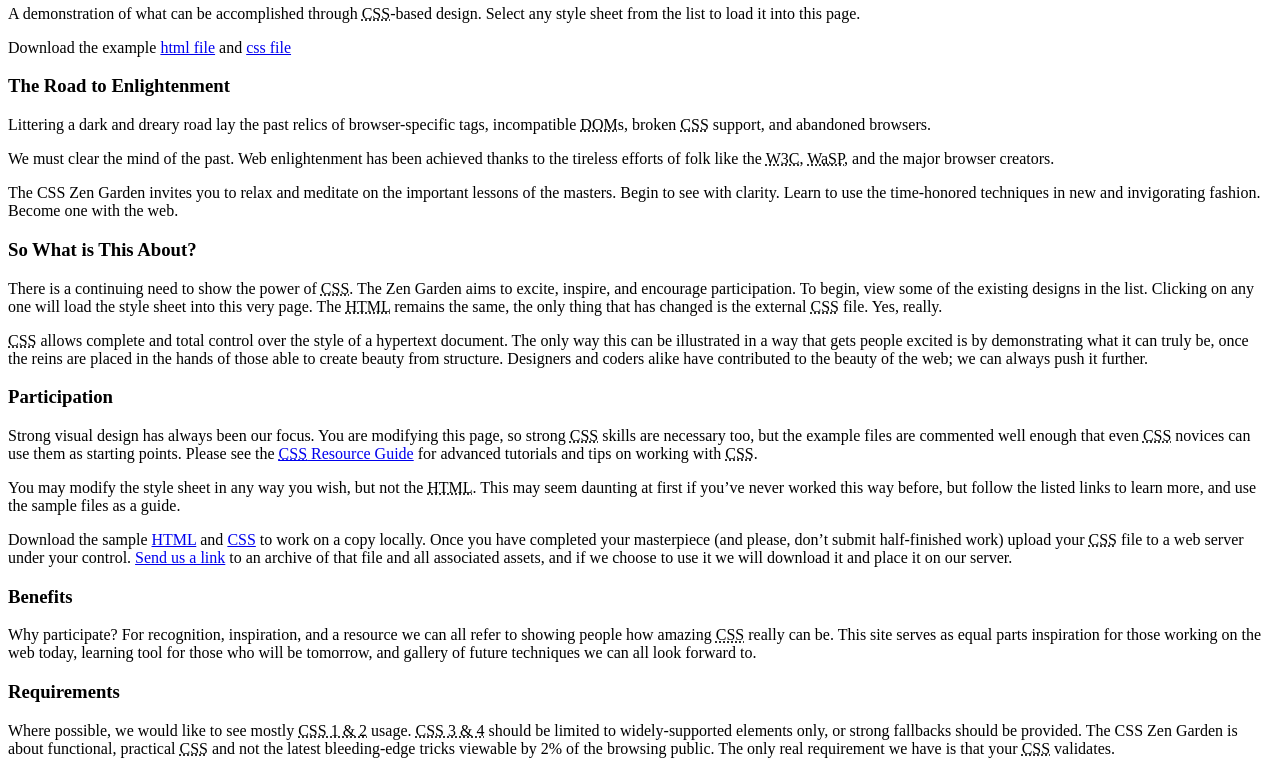
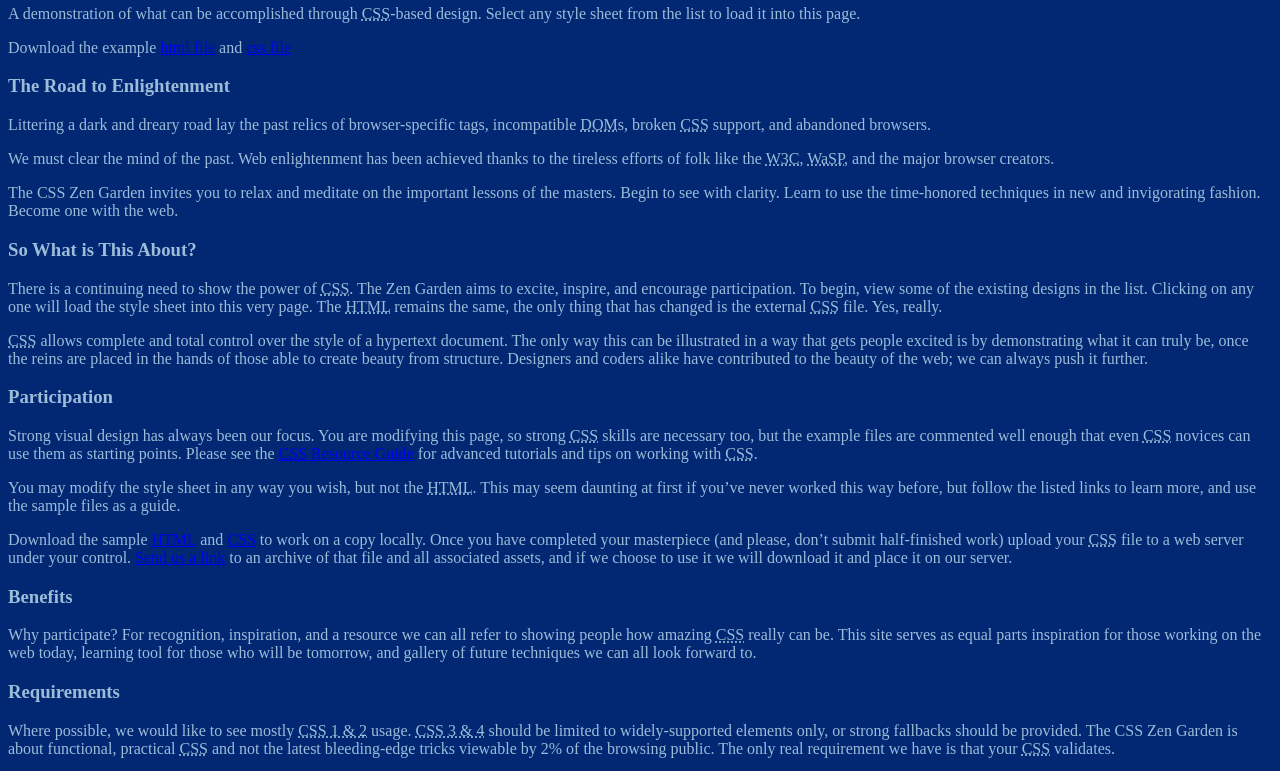
Before and after one commit to JordanLage/desenvolve-introducao-web, a plain HTML site: page CSS Zen Garden/index.html in a window 1280 px wide. Shown: the part 109-880 px from the top of the page. Drawn offline with Linux system fonts and the light colour scheme.

Commit message:
Correção

```diff
--- a/CSS Zen Garden/style.css
+++ b/CSS Zen Garden/style.css
@@ -1,4 +1,12 @@
-/* Paleta de cores
-Fonte: Preto
-Funto : Azul
-Cor destaque: Vermelho/laranja   */
+/* Color Theme Swatches in Hex */
+/*
+.principal { color: #9CBCD9; }
+.background { color: #022873; }
+.Arquitetura-3-hex { color: #BFCDD9; }
+.Arquitetura-4-hex { color: #0487D9; }
+.destaque { color: #085A8C; } */
+
+html {
+    background: #022873;
+    color: #9cbcd9;
+}
```
